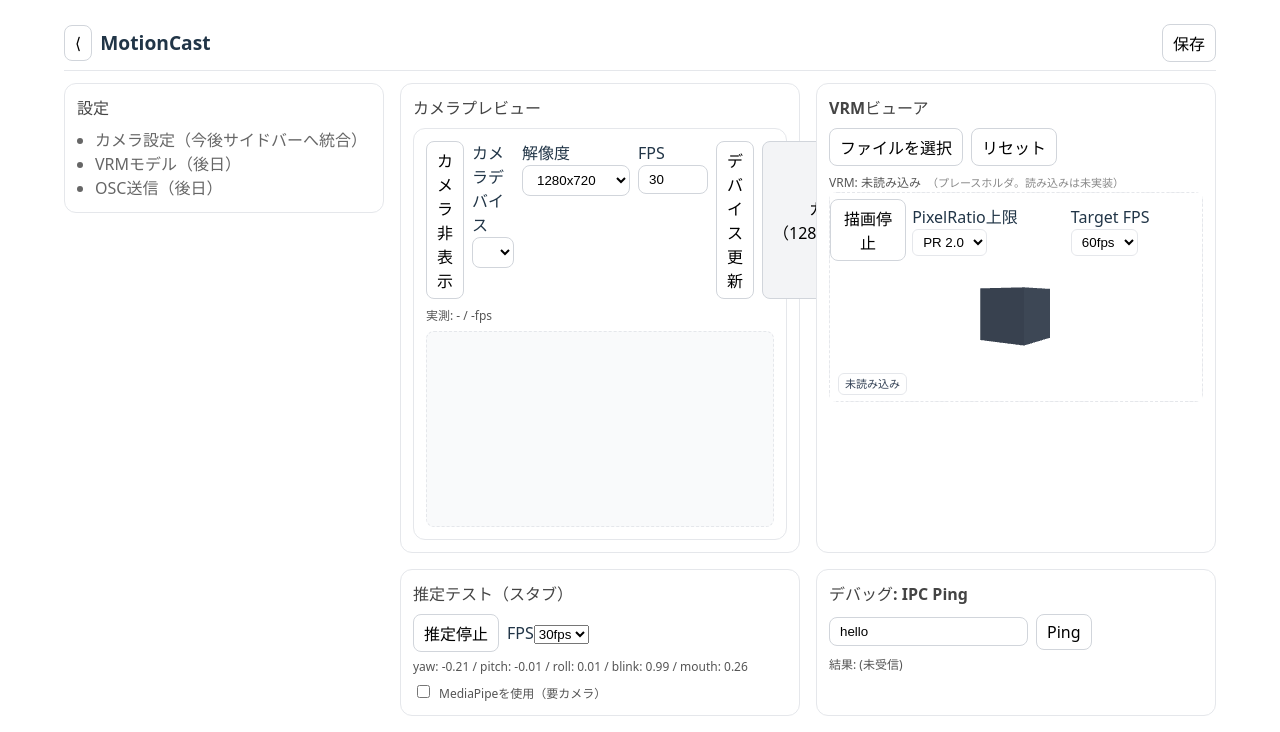
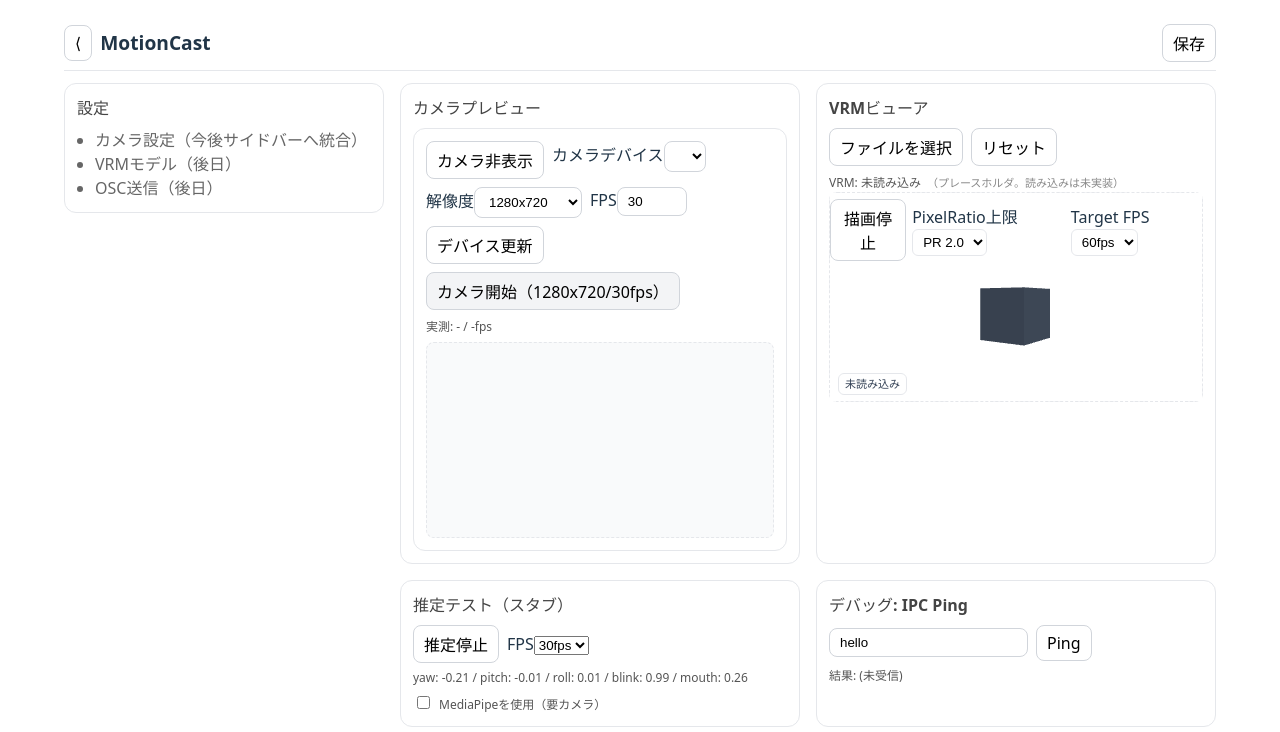
Before and after one commit to iemon-kun/MotionCast, a React (Vite) app in the folder app/: page / in a window 1280 px wide. Shown: the top 732 px of the page. Built offline with nearby package versions, Linux system fonts and the light colour scheme.

Commit message:
fix(ui): VRM canvasの外溢れとカメラ操作ボタンのはみ出しを抑制
Three.jsのcanvasにwidth/height:100% + display:blockを適用し、renderer.domElementのスタイルも100%指定。Camera toolbarはflex-wrapで折り返し、ボタンのnowrap指定で崩れを回避。

```diff
--- a/app/src/App.css
+++ b/app/src/App.css
@@ -98,6 +98,11 @@
   width: 100%;
   height: 100%;
 }
+.viewer-canvas canvas {
+  width: 100%;
+  height: 100%;
+  display: block; /* avoid baseline gap causing overflow */
+}
 
 .viewer-canvas-wrap {
   position: relative;
@@ -195,6 +200,7 @@
   display: flex;
   gap: 8px;
   margin-bottom: 8px;
+  flex-wrap: wrap; /* avoid overflow on narrow widths */
 }
 
 .camera-toolbar select,
@@ -203,6 +209,9 @@
   border: 1px solid #d1d5db;
   border-radius: 8px;
   background: #fff;
+}
+.camera-toolbar .btn {
+  white-space: nowrap;
 }
 
 .camera-measured {
--- a/app/src/features/vrm/VrmViewer.tsx
+++ b/app/src/features/vrm/VrmViewer.tsx
@@ -63,6 +63,9 @@
     camera.position.set(0, 1.2, 3);
 
     const renderer = new THREE.WebGLRenderer({ antialias: true, alpha: false });
+    // Ensure the canvas fits the container (CSS box) regardless of drawing buffer size
+    renderer.domElement.style.width = "100%";
+    renderer.domElement.style.height = "100%";
     const applySize = () => {
       const rect = el.getBoundingClientRect();
       const w = Math.max(1, Math.floor(rect.width));
```
Also changed, not shown: 3 other files (tests, documents, lock files or other folders).
